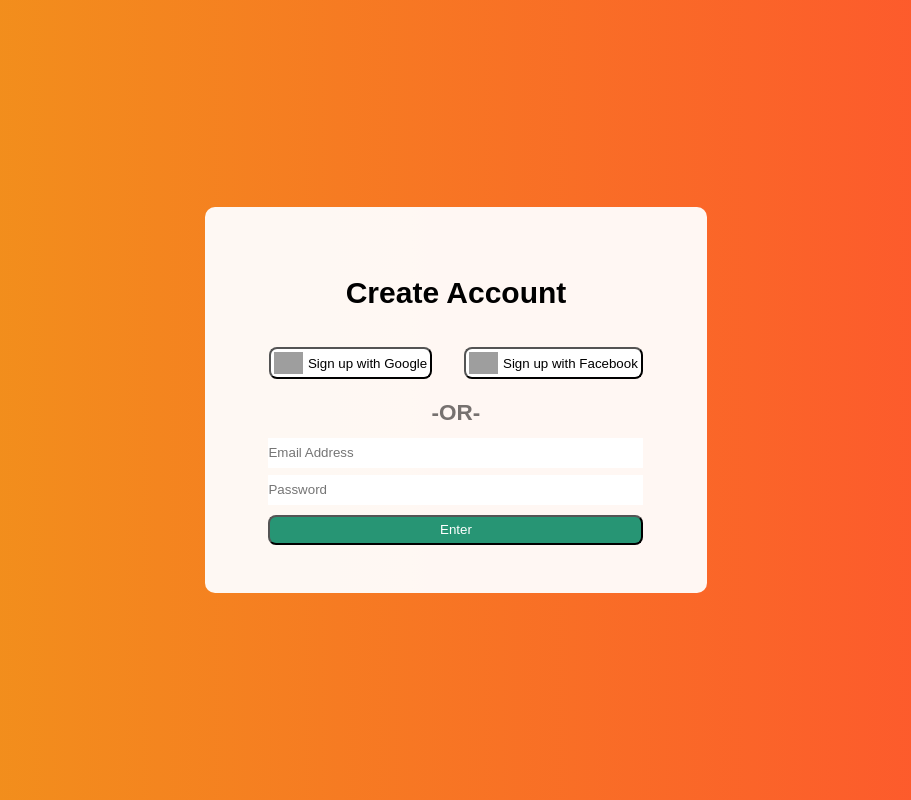
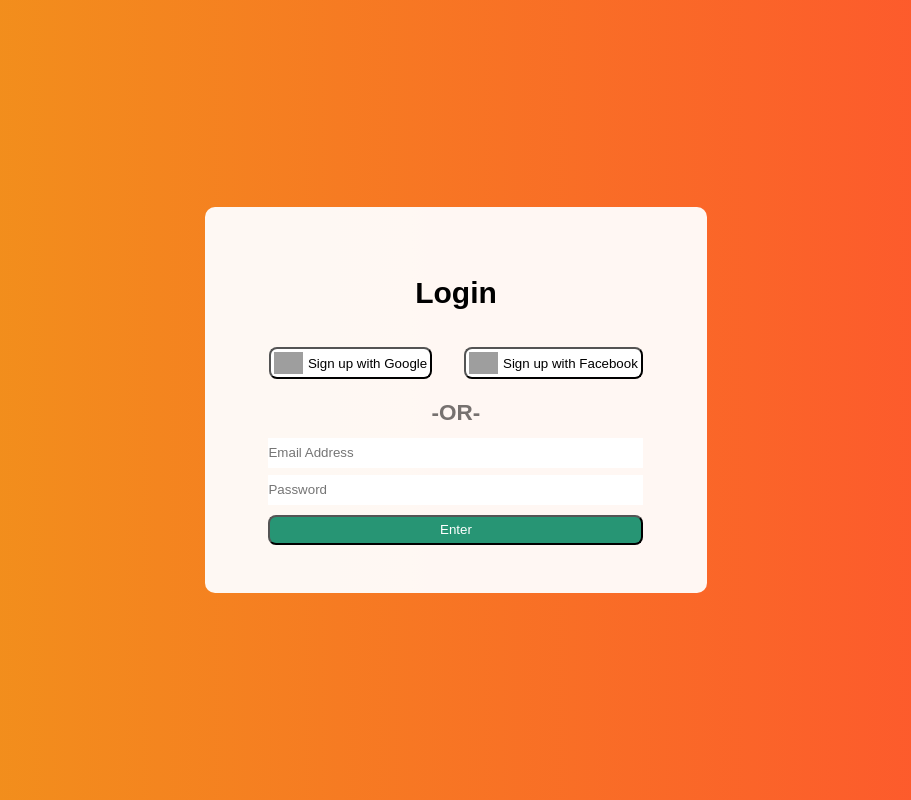
Before and after one commit to ramirezmz/make-me-me-laugh-frontend, a Vue app: page /login in a window 1280 px wide. Shown: the whole page, without its empty margins (184-1095 px from the left). Built offline with nearby package versions, Linux system fonts and the light colour scheme; grey boxes are pictures that could not be loaded.

Commit message:
feat: change title to create an account

```diff
--- a/src/components/LoginForm/LoginForm.vue
+++ b/src/components/LoginForm/LoginForm.vue
@@ -1,7 +1,7 @@
 <template>
   <div class="container__content">
     <form @submit.prevent="handleSubmit()" class="container__form">
-      <h1>Create Account</h1>
+      <h1>Login</h1>
       <div class="container__button__social__media">
         <button class="btn__login">
           <img src="https://img.icons8.com/color/48/000000/google-logo.png" />
```
